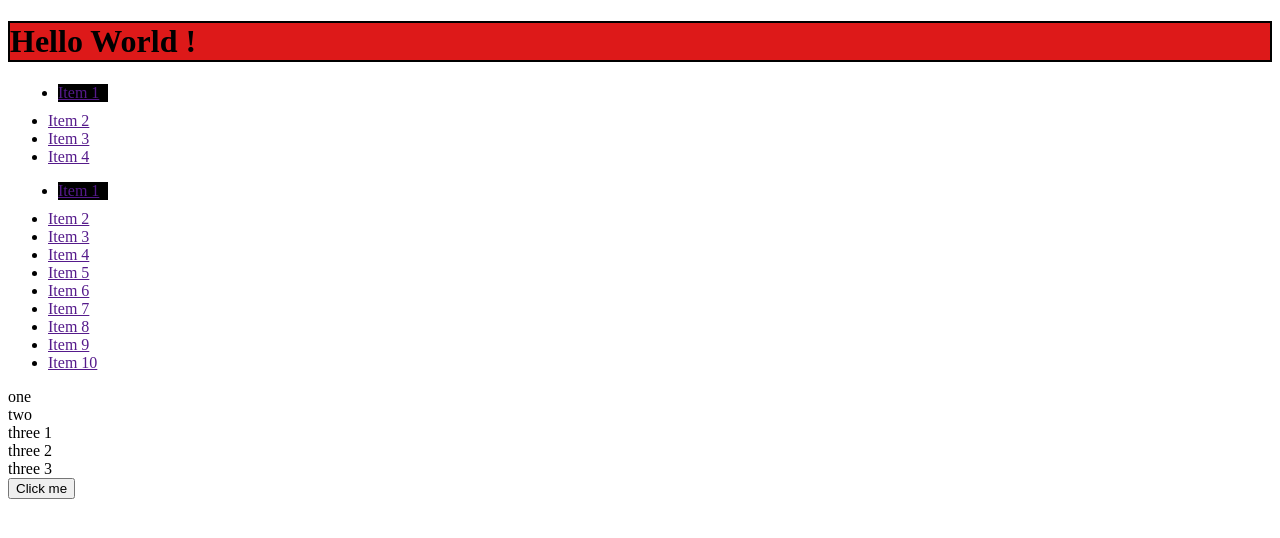
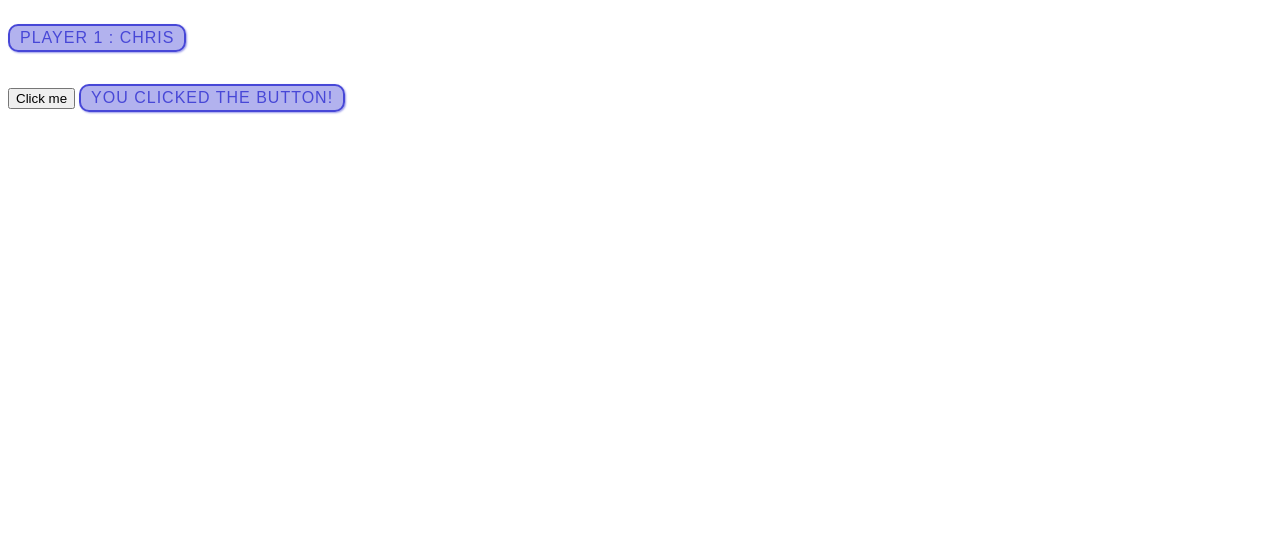
Before and after one commit to MrGreen0000/test_1_ordi_pro_bluesoft, a plain HTML site: page exercices_javascript/index.html in a window 1280 px wide. Both pictures are taken after a click on the button "Click me". Drawn offline with Linux system fonts and the light colour scheme.

Commit message:
I updated my exercices

```diff
--- a/exercices_javascript/index.html
+++ b/exercices_javascript/index.html
@@ -1,46 +1,17 @@
-
 <!DOCTYPE html>
 <html lang="en">
-<head>
-    <meta charset="UTF-8">
-    <meta http-equiv="X-UA-Compatible" content="IE=edge">
-    <meta name="viewport" content="width=device-width, initial-scale=1.0">
-    <link rel="stylesheet" href="style.css">
+  <head>
+    <meta charset="UTF-8" />
+    <meta http-equiv="X-UA-Compatible" content="IE=edge" />
+    <meta name="viewport" content="width=device-width, initial-scale=1.0" />
+    <link rel="stylesheet" href="style.css" />
     <title>Test_1</title>
-</head>
-<body>
+  </head>
+  <body>
+    <p>Player 1 : Chris</p>
+    <br>
+    <button>Click me</button>
 
-    <h1>Hello World !</h1>
-
-    <div id="header"></div>
-    <div class="page"></div>
-    <div id="footer" class="class1"></div>
-    <ul id="nav">
-        <li class="item1"><a href="">Item 1</a></li>
-        <li class="item2"><a href="">Item 2</a></li>
-        <li class="item3"><a href="">Item 3</a></li>
-        <li class="item4"><a href="">Item 4</a></li>
-    </ul>
-
-    <ul id="nav">
-        <li class="item1"><a href="">Item 1</a></li>
-        <li class="item2"><a href="">Item 2</a></li>
-        <li class="item3"><a href="">Item 3</a></li>
-        <li class="item4"><a href="">Item 4</a></li>
-        <li class="item5"><a href="">Item 5</a></li>
-        <li class="item6"><a href="">Item 6</a></li>
-        <li class="item7"><a href="">Item 7</a></li>
-        <li class="item8"><a href="">Item 8</a></li>
-        <li class="item9"><a href="">Item 9</a></li>
-        <li class="item10"><a href="">Item 10</a></li>
-    </ul>
-   <div class="one">one</div>
-   <div class="two">two</div>
-   <div class="three">three 1</div>
-   <div class="three">three 2</div>
-   <div class="three">three 3</div>
-
-    <button id="click-button">Click me</button>
-<script src="script.js"></script>
-</body>
+    <script src="script.js"></script>
+  </body>
 </html>
--- a/exercices_javascript/script.js
+++ b/exercices_javascript/script.js
@@ -1,5 +1,25 @@
-const button = document.getElementById('click-button');
+const para = document.querySelector('p');
 
-button.addEventListener("click", function() {
-    alert("hello world !");
+para.addEventListener('click', updateName);
+
+function updateName() {
+    const name = prompt('Enter a new name');
+    para.textContent = `Player 1: ${name}`;
+}
+
+
+document.addEventListener('DOMContentLoaded', () => {
+    function createParagraph() {
+        const para = document.createElement('p');
+        para.textContent = 'You clicked the button!';
+        document.body.appendChild(para);
+    }
+
+
+    const buttons = document.querySelectorAll('button');
+
+    for (const button of buttons) {
+        button.addEventListener('click', createParagraph);
+    }
+
 });
--- a/exercices_javascript/style.css
+++ b/exercices_javascript/style.css
@@ -1,10 +1,15 @@
-h1{
-    background-color: rgb(221, 25, 25);
-    border: 2px solid black;
+p {
+  font-family: Arial, Helvetica, sans-serif;
+  letter-spacing: 1px;
+  text-transform: uppercase;
+  text-align: center;
+  border: 2px solid rgba(0, 0, 200, 0.6);
+  background: rgba(0, 0, 200, 0.3);
+  color: rgba(0, 0, 200, 0.6);
+  box-shadow: 1px 1px 2px rgba(0, 0, 200, 0.4);
+  border-radius: 10px ;
+  padding: 3px 10px;
+  display: inline-block;
+  cursor: pointer;
+
 }
-
-.item1{
-   background-color: black;
-   margin: 10px;
-   width: 50px;
-}
```
Also changed, not shown: index.html (deleted, +0 -12 lines).
